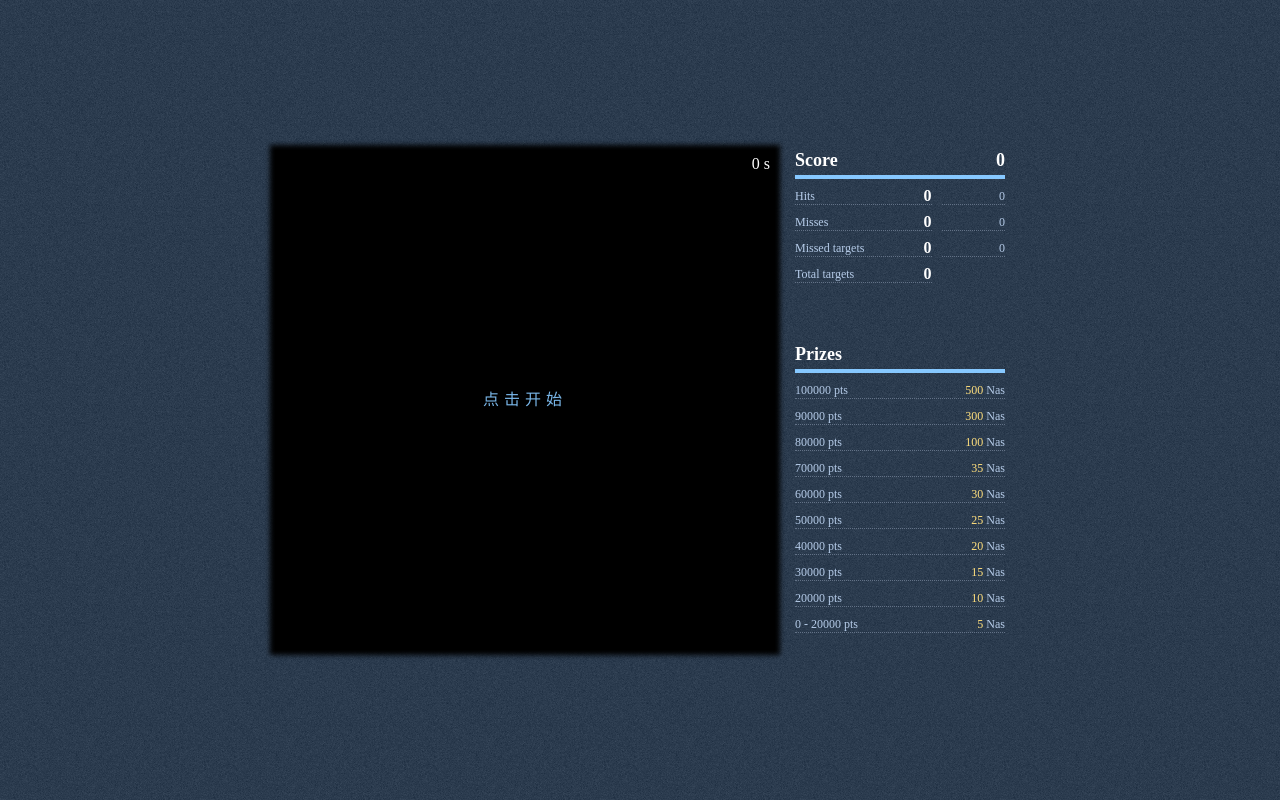
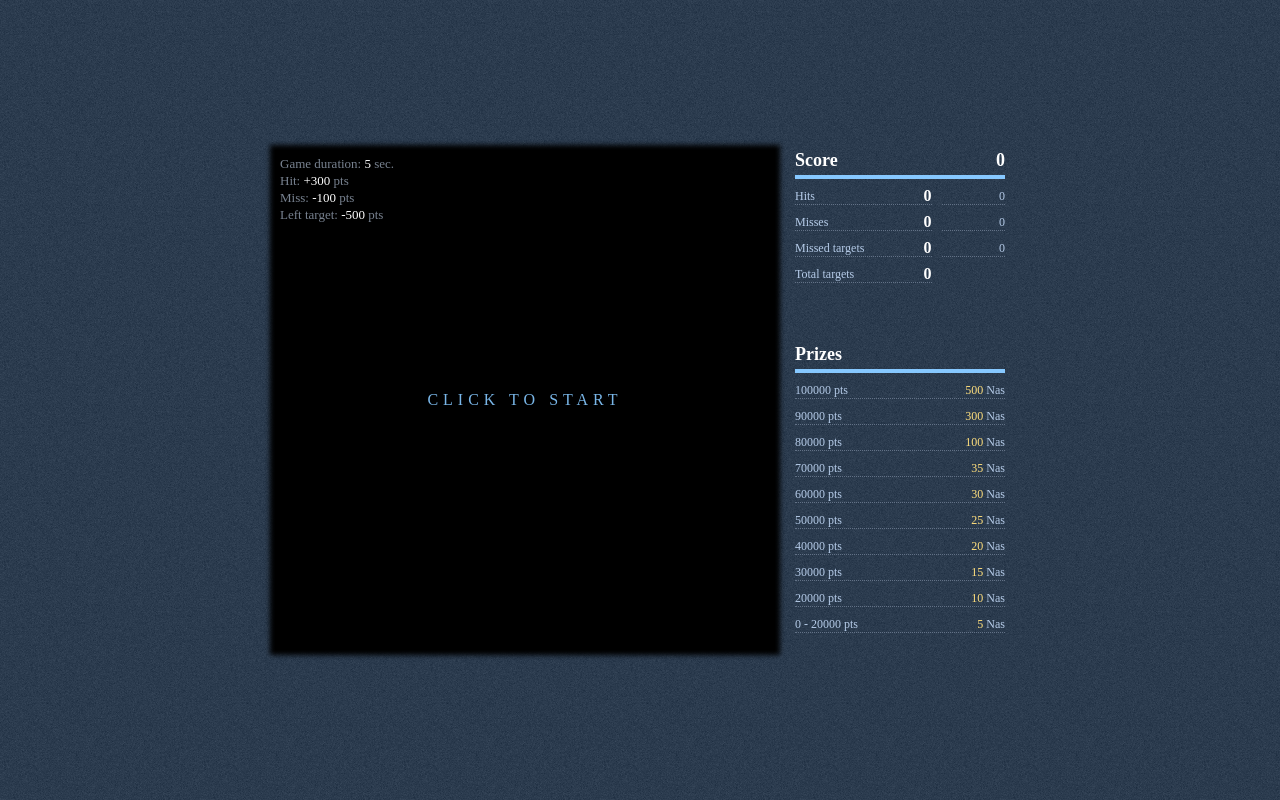
Before and after one commit to CHristopherkeith/SilverBullet, a Vue app: page /#/ in a window 1280 px wide. Built offline with nearby package versions, Linux system fonts and the light colour scheme.

Commit message:
clear score when game over;add instructions

```diff
--- a/src/components/ExactAiming.vue
+++ b/src/components/ExactAiming.vue
@@ -1,8 +1,8 @@
 <template>
   <div class="exactaiming">
   	<div class="mainPanel">
-      <span class="time">{{time}} s</span>
-      <ExactAimingMask :maskShow="maskShowValue" @update:maskShow="newValue=>maskShowValue=newValue" @trigger:exactAimingStart="exactAimingStart" :maskText="maskTextValue"></ExactAimingMask>
+      <span class="time" v-show="!maskShowValue">{{time}} s</span>
+      <ExactAimingMask :maskShow="maskShowValue" @update:maskShow="newValue=>maskShowValue=newValue" @trigger:exactAimingStart="exactAimingStart" :maskText="maskTextValue" :duration="durationValue"></ExactAimingMask>
       <!-- <ExactAimingMask :maskShow.sync="maskShowValue"></ExactAimingMask> -->
       <transition-group name="list-complete"
         v-on:after-enter="afterEnter">
@@ -29,9 +29,9 @@ export default {
       items: [],
     	targetAppear: false,
       maskShowValue: true,
-      maskTextValue: '点击开始',
+      maskTextValue: 'CLICK TO START',
       time: 0,
-      count: 20
+      durationValue: 5
     }
   },
   methods: {
@@ -50,7 +50,7 @@ export default {
       addScore: 'ADD_SCORE'
     }),
     exactAimingStart(){
-      // console.log('start...')
+      this.$store.commit('CLEAR_SCORE');
       var cnt = 0,
           timer,
           tempItem,
@@ -62,12 +62,12 @@ export default {
         randomLeft = Math.random();
         randomTop = Math.random();
         tempItem = cnt++;
-        console.log(this.time, 'this.time')
-        if(this.time >= this.count){
+        // console.log(this.time, 'this.time')
+        if(this.time >= this.durationValue){
           setTimeout(function(){
             clearTimeout(timer);
             this.maskShowValue = true;
-            this.maskTextValue = '再玩一次？点击开始';
+            this.maskTextValue = 'PLAY AGAIN?CLICK!';
             this.time = 0;
             console.log(this.score, 'score')
           }.bind(this), 200)
--- a/src/components/ExactAimingMask.vue
+++ b/src/components/ExactAimingMask.vue
@@ -1,6 +1,15 @@
 <template>
   <div class="exactAimingMask" v-show="maskShow">
-    <p @click="triggerStart">{{maskText}}</p>
+    <p class="instructions">
+      Game duration: <span>{{duration}}</span> sec.
+      <br>
+      Hit: <span>+300</span> pts
+      <br>
+      Miss: <span>-100</span> pts
+      <br>
+      Left target: <span>-500</span> pts
+    </p>
+    <p class="clickText" @click="triggerStart">{{maskText}}</p>
   </div>
 </template>
 
@@ -10,7 +19,7 @@ import { mapState } from 'vuex'
 export default {
   name: 'ExactAimingMask',
   // components: {TheTarget},
-  props: ['maskShow', 'maskText'],
+  props: ['maskShow', 'maskText', 'duration'],
   data () {
     return {
     }
@@ -32,7 +41,10 @@ export default {
 </script>
 
 <style scoped>
-  .exactAimingMask>p{
+  .exactAimingMask{
+    position: relative;
+  }
+  .exactAimingMask>p.clickText{
     cursor: pointer;
     color: #79B6E8;
     text-align: center;
@@ -40,4 +52,19 @@ export default {
     user-select: none;
     letter-spacing: 5px;
   }
+  .exactAimingMask>p.instructions{
+    position: absolute;
+    /*background-color: white;*/
+    width: 155px;
+    height: 68px;
+    top: 5px;
+    left: 5px;
+    font-size: 13px;
+    line-height: 17px;
+    color: #788290;
+  }
+  .exactAimingMask>p.instructions>span{
+    color: white;
+    /*font-weight: bolder;*/
+  }
 </style>
--- a/src/store/store.js
+++ b/src/store/store.js
@@ -2,6 +2,7 @@ import Vue from 'vue'
 import Vuex from 'vuex'
 import * as types from "./type.js"
 Vue.use(Vuex)
+console.log(types.ADD_SCORE, 'type')
 
 const store = new Vuex.Store({
 	state: {
@@ -10,8 +11,11 @@ const store = new Vuex.Store({
 	mutations: {
 		[types.ADD_SCORE](state,payload){
 			state.score = state.score + 1;
-			// console.log('233333333333')
-			console.log(state.score, 'state.score')
+			// console.log(state.score, 'state.score')
+		},
+		[types.CLEAR_SCORE](state,payload){
+			state.score = 0;
+			// console.log(state.score, 'state.score')
 		}
 	}
 })
--- a/src/store/type.js
+++ b/src/store/type.js
@@ -1 +1,2 @@
 export const ADD_SCORE = 'ADD_SCORE'
+export const CLEAR_SCORE = 'CLEAR_SCORE'
```
